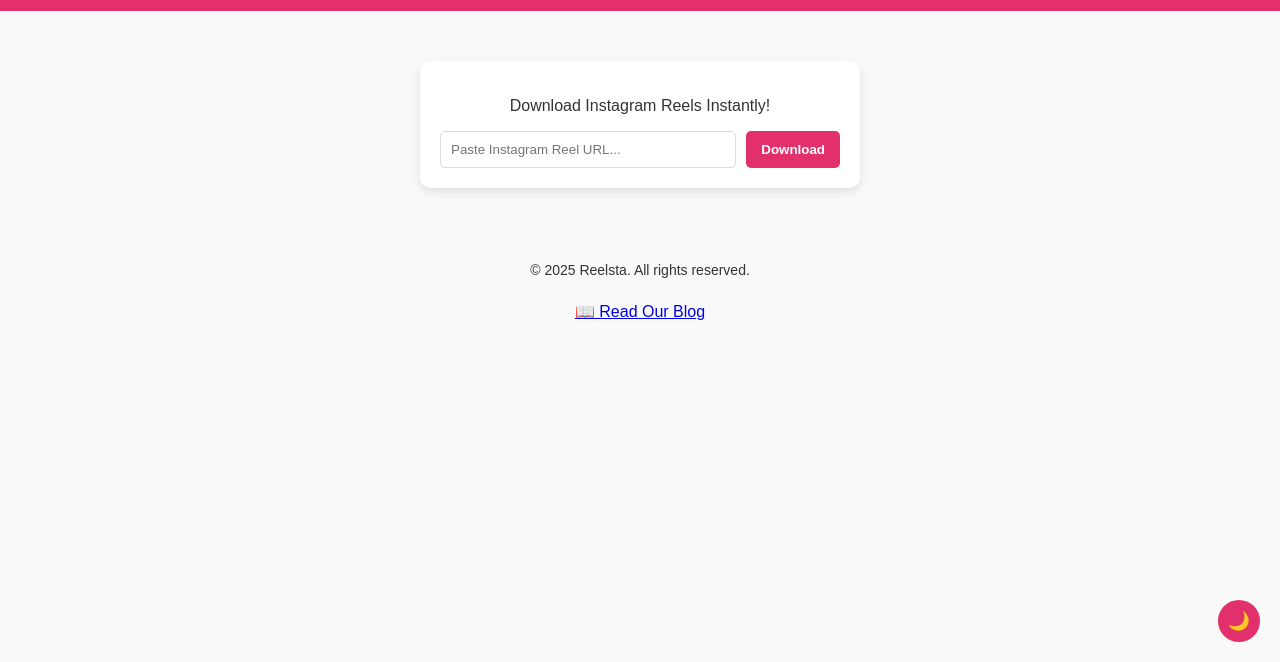
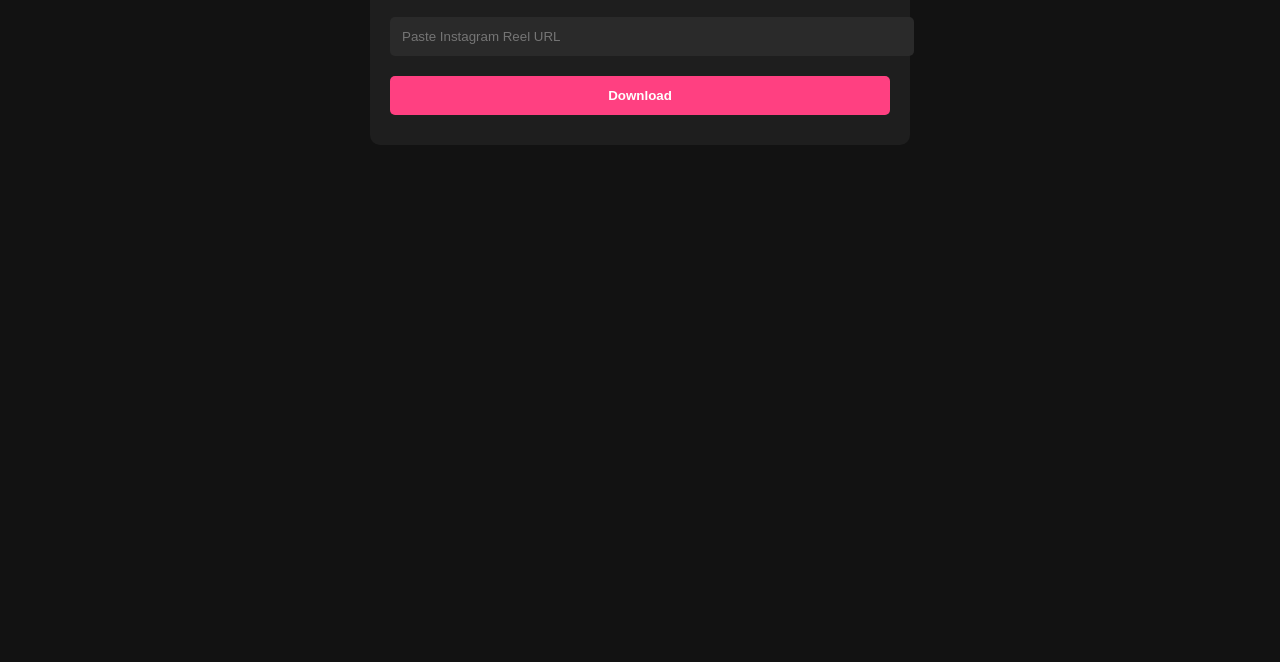
Before and after one commit to reelsta01/Reelsta-, a plain HTML site: page index.html in a window 1280 px wide. Shown: the part 138-800 px from the top of the page. Drawn offline with Linux system fonts and the light colour scheme.

Commit message:
Add files via upload

```diff
--- a/index.html
+++ b/index.html
@@ -3,25 +3,16 @@
 <head>
     <meta charset="UTF-8">
     <meta name="viewport" content="width=device-width, initial-scale=1.0">
-    <title>Reelsta - Best Instagram Reel Downloader</title>
+    <title>Reelsta - Instagram Reel Downloader</title>
     <link rel="stylesheet" href="styles.css">
 </head>
 <body>
-    <header>
-        <h1>Reelsta</h1>
-    </header>
     <div class="container">
-        <p>Download Instagram Reels Instantly!</p>
-        <div class="input-box">
-            <input type="text" id="videoUrl" placeholder="Paste Instagram Reel URL..." required>
-            <button onclick="downloadReel()">Download</button>
-        </div>
-        <div id="videoPreview"></div>
-        <button class="dark-mode-toggle" onclick="toggleDarkMode()">🌙</button>
+        <h1>Reelsta - Instagram Reel Downloader</h1>
+        <input type="text" id="reelUrl" placeholder="Paste Instagram Reel URL">
+        <button onclick="downloadReel()">Download</button>
+        <div id="result"></div>
     </div>
-    <footer>
-        <p>© 2025 Reelsta. All rights reserved.</p>
-    </footer>
     <script src="script.js"></script>
-<a href="blog.html" class="blog-link">📖 Read Our Blog</a></body>
+</body>
 </html>
--- a/script.js
+++ b/script.js
@@ -1,28 +1,30 @@
 async function downloadReel() {
-    let videoUrl = document.getElementById("videoUrl").value;
-
-    if (!videoUrl.includes("instagram.com/reel/")) {
-        alert("Please enter a valid Instagram Reel URL.");
+    const url = document.getElementById("reelUrl").value;
+    if (!url) {
+        alert("Please enter a valid Instagram Reel URL");
         return;
     }
 
+    const apiUrl = `https://rapidapi.com/codecrest8/api/instagram-reels-downloader2?url=${encodeURIComponent(url)}`;
+
     try {
-        let response = await fetch(`https://api.akarsh.me/instagram?url=${encodeURIComponent(videoUrl)}`);
-        let data = await response.json();
+        const response = await fetch(apiUrl, {
+            method: 'GET',
+            headers: {
+                'X-RapidAPI-Host': 'codecrest8.api.rapidapi.com',
+                'X-RapidAPI-Key': 'YOUR_API_KEY_HERE'
+            }
+        });
+
+        const data = await response.json();
 
         if (data.success) {
-            document.getElementById("videoPreview").innerHTML = `
-                <video src="${data.video}" controls width="100%"></video>
-                <br>
-                <a href="${data.video}" download class="download-btn">Download Reel</a>
-            `;
+            document.getElementById("result").innerHTML = `<video src="${data.download_url}" controls></video>`;
         } else {
-            alert("Error fetching video. Try again.");
+            alert("Failed to fetch video. Try again.");
         }
     } catch (error) {
         console.error(error);
-        alert("Failed to fetch video.");
+        alert("Error fetching data.");
     }
 }
-
-function toggleDarkMode() { document.body.classList.toggle("dark-mode"); }
--- a/styles.css
+++ b/styles.css
@@ -1,11 +1,34 @@
-body { font-family: Arial, sans-serif; text-align: center; background-color: #f9f9f9; color: #333; margin: 0; padding: 0; }
-header { background-color: #e1306c; padding: 15px; color: white; font-size: 24px; }
-.container { max-width: 400px; margin: 50px auto; background: white; padding: 20px; box-shadow: 0 4px 10px rgba(0, 0, 0, 0.1); border-radius: 10px; }
-.input-box { display: flex; gap: 10px; margin-top: 15px; }
-input { flex: 1; padding: 10px; border: 1px solid #ddd; border-radius: 5px; }
-button { padding: 10px 15px; border: none; cursor: pointer; border-radius: 5px; background-color: #e1306c; color: white; font-weight: bold; transition: 0.3s; }
-button:hover { background-color: #c13584; }
-.dark-mode { background-color: #1a1a1a; color: white; }
-.dark-mode .container { background: #222; box-shadow: 0 4px 10px rgba(255, 255, 255, 0.1); }
-.dark-mode-toggle { position: fixed; bottom: 20px; right: 20px; background: #e1306c; border: none; padding: 10px; border-radius: 50%; cursor: pointer; font-size: 18px; }
-footer { margin-top: 20px; padding: 10px; font-size: 14px; }
+body {
+    font-family: Arial, sans-serif;
+    background-color: #121212;
+    color: white;
+    text-align: center;
+}
+.container {
+    margin-top: 50px;
+    padding: 20px;
+    max-width: 500px;
+    margin: auto;
+    background: #1e1e1e;
+    border-radius: 10px;
+}
+input, button {
+    padding: 12px;
+    margin: 10px 0;
+    width: 100%;
+    border: none;
+    border-radius: 5px;
+}
+input {
+    background-color: #2a2a2a;
+    color: white;
+}
+button {
+    background-color: #ff4081;
+    color: white;
+    cursor: pointer;
+    font-weight: bold;
+}
+button:hover {
+    background-color: #e6006e;
+}
```
Also changed, not shown: Reelsta_Logo.png (added).
